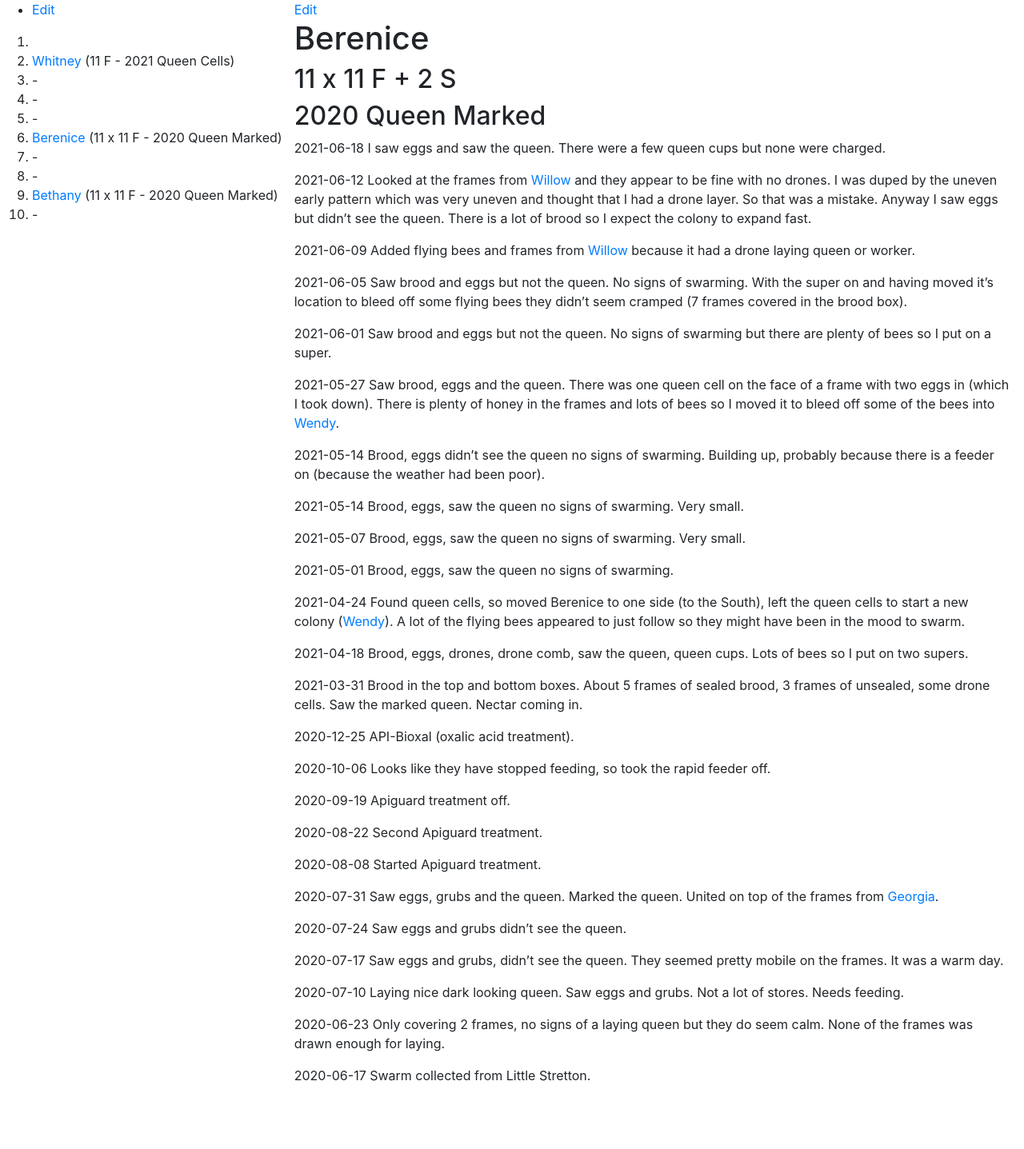
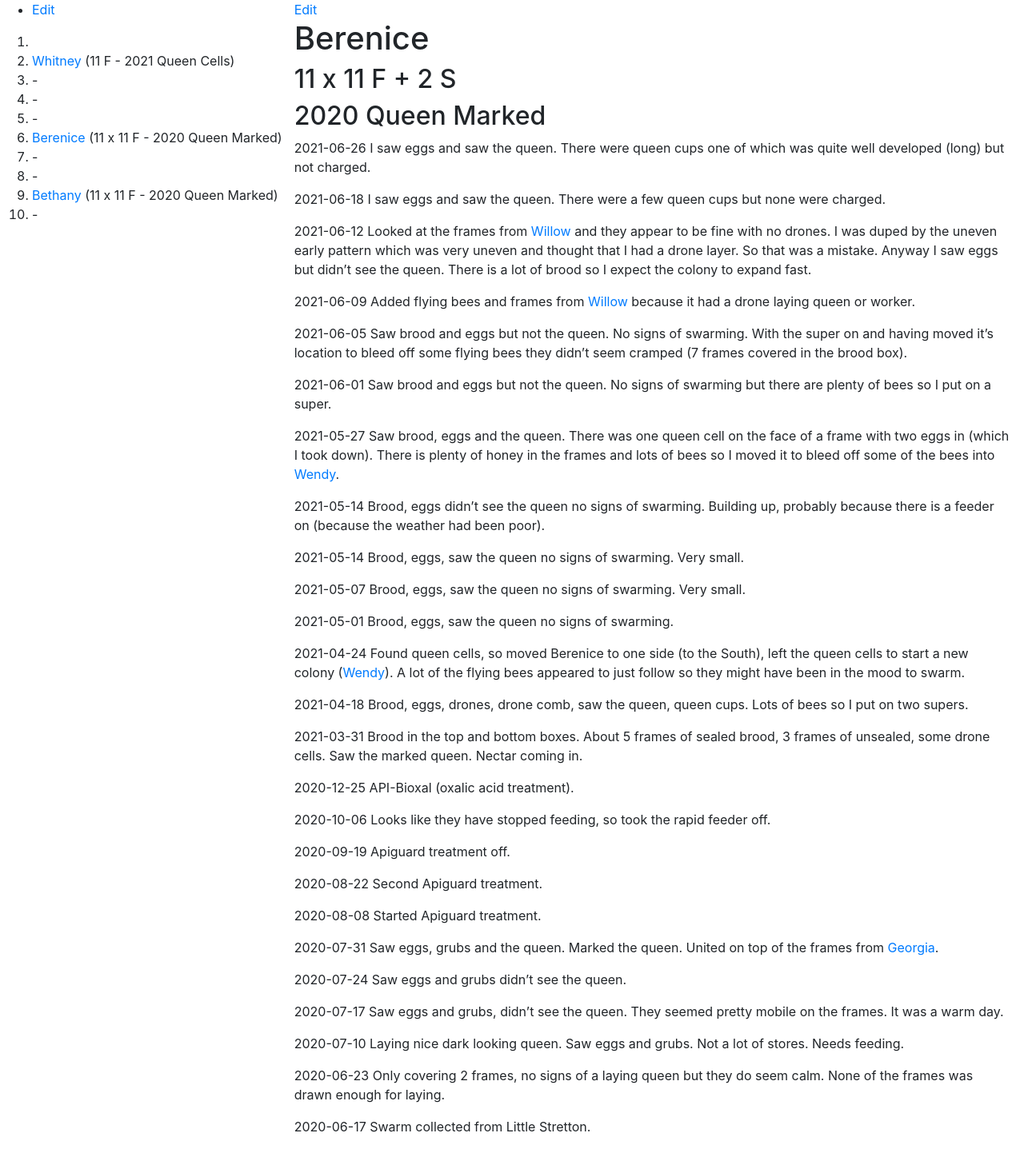
Before and after one commit to joejcollins/rhapsody-angel, a Jekyll site: the page built from queens/2020-berenice.md, in a window 1280 px wide. Shown: the whole page at 80% size. Built offline with Jekyll 4.4.1, drawn with Linux system fonts in a browser that asks for light colours; our own code applies the rules of GitHub Pages for plain Markdown files; before the commit the page ends 1373 px from its top, so only the background shows below that.

Commit message:
Inpection

```diff
--- a/queens/2020-berenice.md
+++ b/queens/2020-berenice.md
@@ -3,6 +3,8 @@
 ## 11 x 11 F + 2 S
 
 ## 2020 Queen Marked
+
+2021-06-26 I saw eggs and saw the queen.  There were queen cups one of which was quite well developed (long) but not charged.
 
 2021-06-18 I saw eggs and saw the queen.  There were a few queen cups but none were charged.
 
```
Also changed, not shown: queens/2020-bethany.md (+2 -0 lines).
